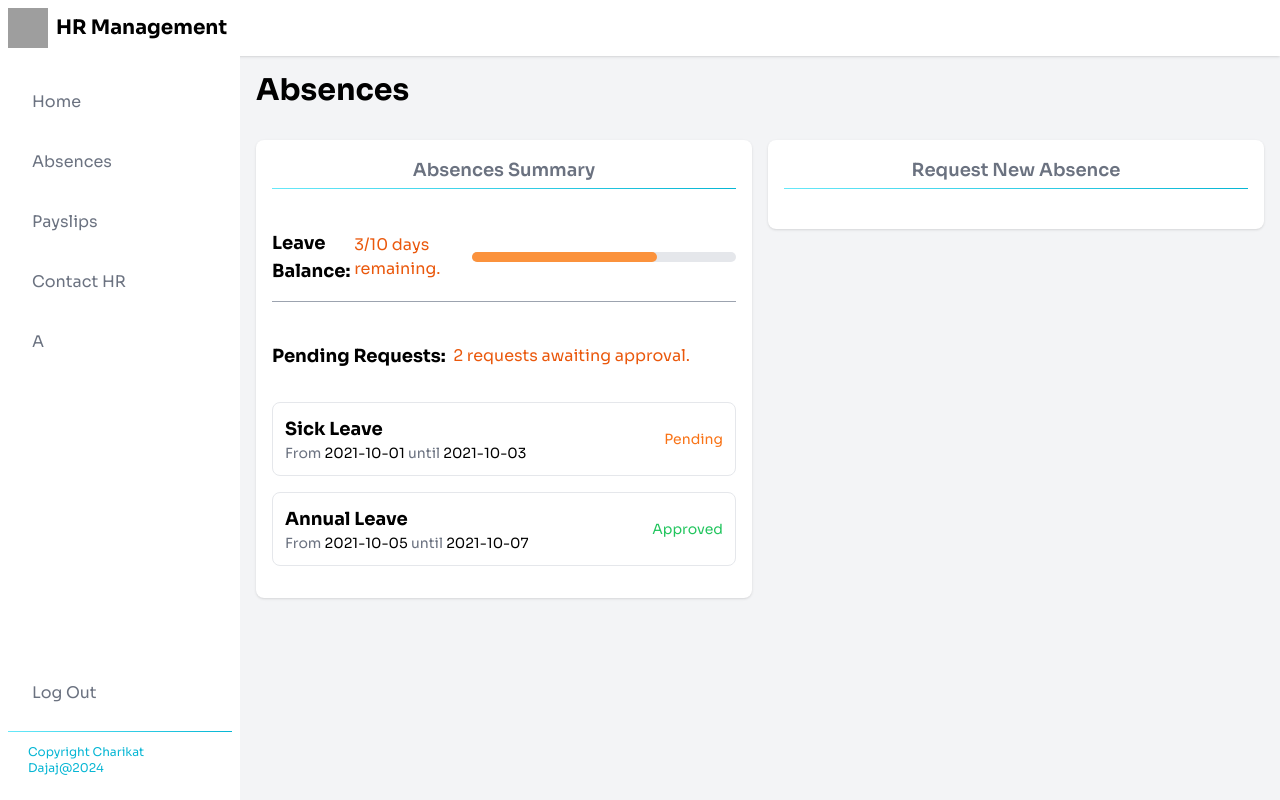
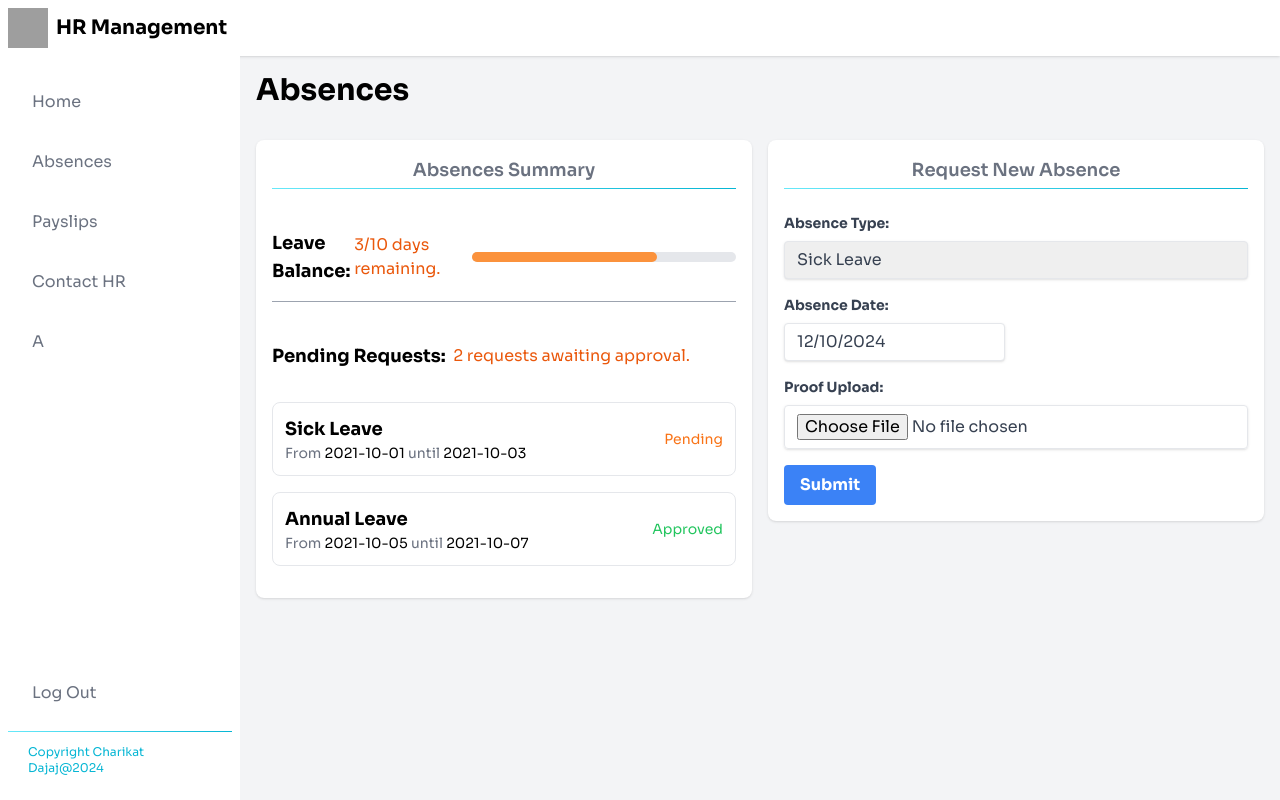
Before and after one commit to akram-aki/HR-management-app, a React (Vite) app in the folder front/: page / in a window 1280 px wide. Both pictures are taken after a click on the link "Absences". Built offline with nearby package versions, Linux system fonts and the light colour scheme; grey boxes are pictures that could not be loaded.

Commit message:
Added Absence Form

```diff
--- /dev/null
+++ b/front/src/components/homePage/AbsenceForm.jsx
@@ -0,0 +1,81 @@
+import { useState } from 'react';
+import DatePicker from 'react-datepicker';
+import 'react-datepicker/dist/react-datepicker.css';
+
+function AbsenceForm() {
+    const [absenceType, setAbsenceType] = useState('Sick Leave');
+    const [absenceDate, setAbsenceDate] = useState(new Date());
+    const [proofFile, setProofFile] = useState(null);
+
+    const handleFileChange = (e) => {
+        setProofFile(e.target.files[0]);
+    };
+
+    const handleSubmit = (e) => {
+        e.preventDefault();
+        // Handle form submission logic here
+    };
+
+    return (
+        <form onSubmit={handleSubmit}>
+            <div className="mb-4">
+                <label className="block text-gray-700 text-sm font-bold mb-2" htmlFor="absenceType">
+                    Absence Type:
+                </label>
+                <select
+                    id="absenceType"
+                    value={absenceType}
+                    onChange={(e) => setAbsenceType(e.target.value)}
+                    className="shadow appearance-none border rounded w-full py-2 px-3 text-gray-700 leading-tight focus:outline-none focus:shadow-outline"
+                >
+                    <option value="Sick Leave">Sick Leave</option>
+                    <option value="Personal Day">Personal Day</option>
+                    <option value="Other">Other (specify)</option>
+
+                </select>
+                {absenceType === 'Other' && (
+                    <input
+                        type="text"
+                        placeholder="Specify absence type"
+                        className="shadow appearance-none border rounded w-full py-2 px-3 text-gray-700 leading-tight focus:outline-none focus:shadow-outline"
+                    />
+                )}
+            </div>
+
+            <div className="mb-4">
+                <label className="block text-gray-700 text-sm font-bold mb-2" htmlFor="absenceDate">
+                    Absence Date:
+                </label>
+                <DatePicker
+                    selected={absenceDate}
+                    onChange={(date) => setAbsenceDate(date)}
+                    className="shadow appearance-none border rounded w-full py-2 px-3 text-gray-700 leading-tight focus:outline-none focus:shadow-outline"
+                />
+            </div>
+
+            <div className="mb-4">
+                <label className="block text-gray-700 text-sm font-bold mb-2" htmlFor="proofFile">
+                    Proof Upload:
+                </label>
+                <input
+                    type="file"
+                    id="proofFile"
+                    onChange={handleFileChange}
+                    className="shadow appearance-none border rounded w-full py-2 px-3 text-gray-700 leading-tight focus:outline-none focus:shadow-outline"
+                />
+                {proofFile && <p className="mt-2 text-sm text-gray-600">{proofFile.name}</p>}
+            </div>
+
+            <div className="flex items-center justify-between">
+                <button
+                    type="submit"
+                    className="bg-blue-500 hover:bg-blue-700 text-white font-bold py-2 px-4 rounded focus:outline-none focus:shadow-outline"
+                >
+                    Submit
+                </button>
+            </div>
+        </form>
+    );
+}
+
+export default AbsenceForm;
--- a/front/src/components/homePage/Absences.jsx
+++ b/front/src/components/homePage/Absences.jsx
@@ -1,5 +1,5 @@
 import React from 'react'
-
+import AbsenceForm from './AbsenceForm'
 function Absences() {
   const daysAbsented = 7;
   const maxDays = 10;
@@ -63,15 +63,7 @@ function Absences() {
         <div className="flex-1 bg-white p-4 shadow rounded-lg md:w-1/2 h-full">
           <h2 className="text-gray-500 text-lg font-semibold pb-1 text-center mx-20">Request New Absence</h2>
           <div className="bg-gradient-to-r from-cyan-300 to-cyan-500 h-px mb-6" />
-          {/* Leave Balance */}
-          <div className='flex items-center justify-between'>
-
-
-          </div>
-
-
-
-          {/* Absence Requests */}
+          <AbsenceForm />
 
         </div>
       </div >
```
